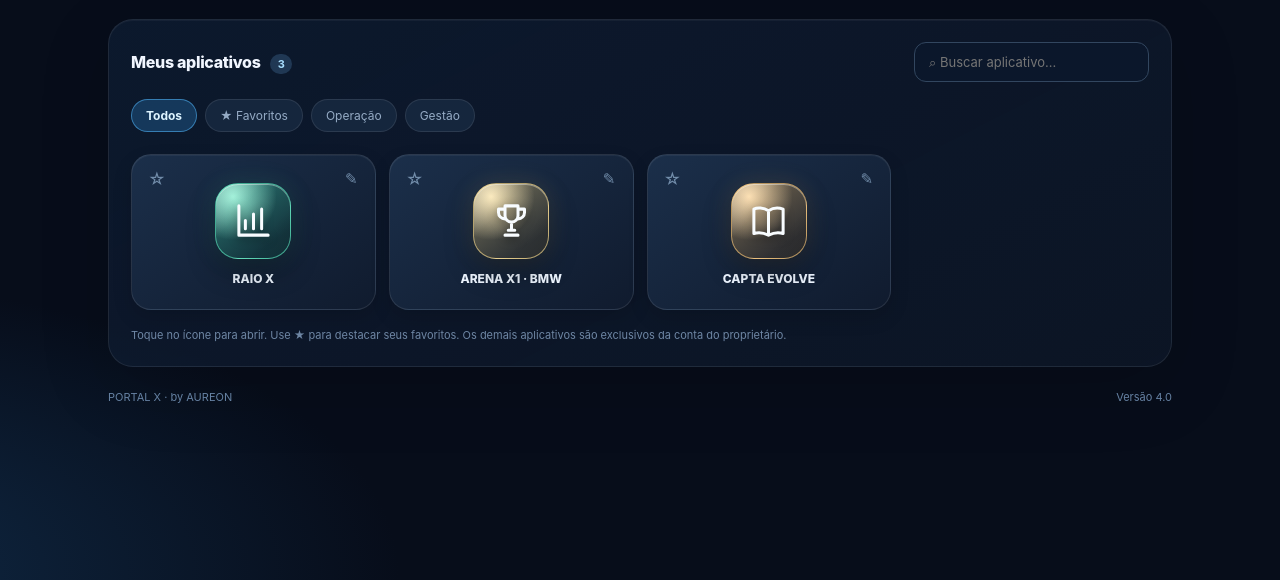
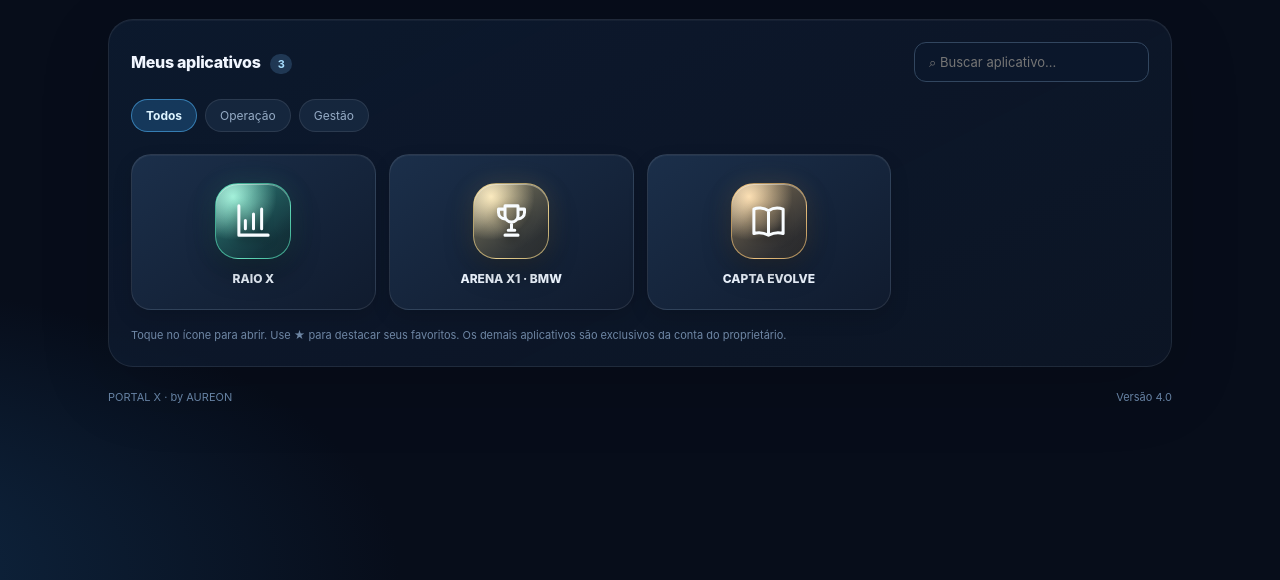
Before and after one commit to AUREON-TECH/PORTAL-, a plain HTML site: page index.html in a window 1280 px wide. Shown: the part 220-800 px from the top of the page. Drawn offline with Linux system fonts and the light colour scheme; no server answers.

Commit message:
style: hide owner editing controls from public catalog

```diff
--- a/index.html
+++ b/index.html
@@ -8,6 +8,7 @@ button,input,select{font:inherit}button{cursor:pointer}button:disabled{opacity:.
 @media(prefers-reduced-motion:reduce){*,*:before,*:after{transition:none!important;animation:none!important;scroll-behavior:auto!important}}
 .mark{display:block;flex-shrink:0;object-fit:contain;border:0;background:none;box-shadow:0 6px 22px #008bdf20}.brand{letter-spacing:.055em}.brand b{color:#16cef0}.subtitle{color:#b4c6dd;letter-spacing:.12em}.brandrow{min-width:0}@media(max-width:350px){.brandrow{gap:6px}.brand{font-size:14px}.topactions{gap:4px}.topactions .btn{padding:9px 7px}.mark{width:34px;height:34px}}
 [hidden]{display:none!important}@media(max-width:600px){.top{flex-wrap:wrap}.topactions{margin-left:auto}.topactions .btn{padding:8px}.brand{font-size:15px}}
+body:not(.portal-owner) .fav,body:not(.portal-owner) .edit,body:not(.portal-owner) [data-filter="favorite"]{display:none!important}
 </style></head><body>
 <main class="wrap">
 <header class="top"><div class="brandrow"><img class="mark" src="./icon.svg?v=4" width="48" height="48" alt="" aria-hidden="true"><div><div class="brand">PORTAL <b>X</b></div><div class="subtitle">by AUREON</div></div></div><div class="topactions"><button id="account" class="btn" type="button">Entrar</button><button id="install" class="btn btn-primary" type="button">Instalar</button><button hidden id="addTop" class="btn" type="button">+ App</button><button hidden id="settings" class="iconbtn" aria-label="Configurações" title="Configurações" type="button">⚙</button></div></header>
@@ -66,7 +67,7 @@ window.addEventListener('pageshow',e=>{if(e.persisted)restorePortal()});
 let apps=load(),filter='all',editing=null,installPrompt=null,toastTimer;
 function persist(next){if(!portalOwner){notify('Entre na sua conta para personalizar.');return false}if(!storageReady){notify(storageError);return false}try{localStorage.setItem(key,JSON.stringify(next));apps=next;return true}catch(e){notify('Não foi possível salvar neste navegador.');return false}}
 function notify(message){const node=el('toast');node.textContent=message;node.classList.remove('hidden');clearTimeout(toastTimer);toastTimer=setTimeout(()=>node.classList.add('hidden'),2800)}
-function render(){['addTop','settings'].forEach(id=>el(id).hidden=!portalOwner);el('account').textContent=portalOwner?'Sair':'Entrar';el('accessLabel').textContent=portalOwner?'Seu espaço pessoal • acesso completo':'Acesso público • 3 aplicativos';const q=el('search').value.trim().toLocaleLowerCase('pt-BR');const found=apps.filter(a=>(filter==='all'||(filter==='favorite'&&a.favorite)||(filter===a.category))&&(a.name+' '+a.description).toLocaleLowerCase('pt-BR').includes(q));
+function render(){document.body.classList.toggle('portal-owner',portalOwner);['addTop','settings'].forEach(id=>el(id).hidden=!portalOwner);el('account').textContent=portalOwner?'Sair':'Entrar';el('accessLabel').textContent=portalOwner?'Seu espaço pessoal • acesso completo':'Acesso público • 3 aplicativos';const q=el('search').value.trim().toLocaleLowerCase('pt-BR');const found=apps.filter(a=>(filter==='all'||(filter==='favorite'&&a.favorite)||(filter===a.category))&&(a.name+' '+a.description).toLocaleLowerCase('pt-BR').includes(q));
 el('count').textContent=String(apps.length);document.querySelectorAll('[data-filter]').forEach(b=>{const active=b.dataset.filter===filter;b.classList.toggle('active',active);b.setAttribute('aria-pressed',String(active))});
 el('grid').innerHTML=found.map(a=>'<article class="app" data-id="'+esc(a.id)+'" tabindex="0" role="link" aria-label="Abrir '+esc(a.name)+'" style="--c:'+esc(a.color)+'"><button class="fav '+(a.favorite?'on':'')+'" type="button" aria-label="'+(a.favorite?'Remover dos':'Adicionar aos')+' favoritos: '+esc(a.name)+'" aria-pressed="'+!!a.favorite+'" data-fav="'+esc(a.id)+'">'+(a.favorite?'★':'☆')+'</button><button class="edit" type="button" title="Editar" aria-label="Editar '+esc(a.name)+'" data-edit="'+esc(a.id)+'">✎</button><div class="appicon">'+svgIcon(a)+'</div><div class="appname">'+esc(a.name)+'</div></article>').join('')+((portalOwner&&filter==='all'&&!q)?'<button type="button" class="app add" id="addTile"><div class="appicon">＋</div><div class="appname">Adicionar app</div></button>':'');
 if(!found.length)el('grid').innerHTML='<div class="empty">Nenhum aplicativo encontrado nesta seleção.</div>';
```
